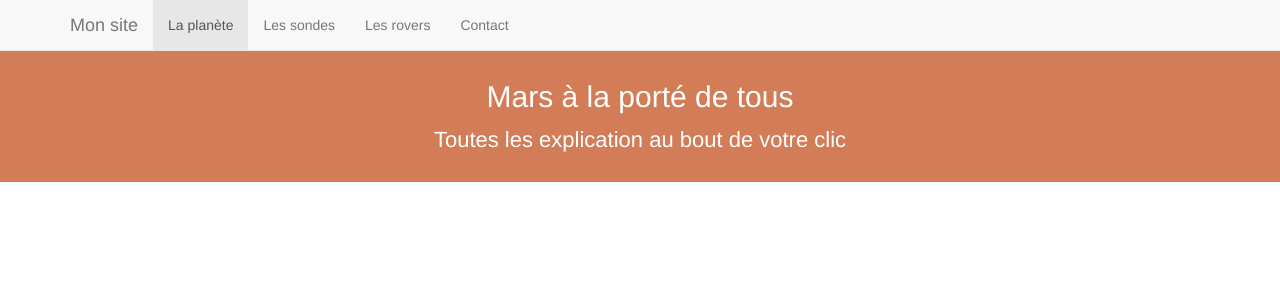
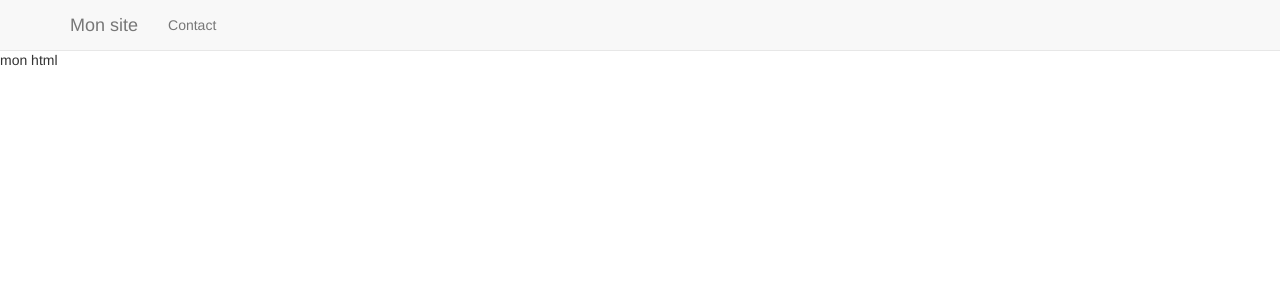
Before and after one commit to adrienDH/adrien.dhermy.fr, a PHP site: page / in a window 1280 px wide. Shown: the top 300 px of the page. Run offline with PHP 8.4, Linux system fonts and the light colour scheme; data that the repository does not hold is empty.

Commit message:
#Nettoyage du mvc pour le début du projet

```diff
--- a/Controllers/IndexController.php
+++ b/Controllers/IndexController.php
@@ -1,7 +1,4 @@
 <?php
-
-include("./models/DAOs/IndexDataAccessor.php");
-include("./models/Mappers/IndexMapper.php");
 
 class IndexController extends MainController {
 
@@ -9,17 +6,12 @@ class IndexController extends MainController {
 	private $indexMapper;
 
 	public function __construct() {
-		$this->indexDAO = new IndexDataAccessor();
-		$this->indexMapper = new IndexMapper();
+
 	}
 
 	public function homeAction() {
 
-		$text = $this->indexMapper->getText($this->indexDAO->getText());
-
-		return array(
-			"text" => $text
-		);
+		return array();
 	}
 
 }
--- a/conf/links.php
+++ b/conf/links.php
@@ -1,5 +1,5 @@
 <?php
 
 $links = array(
-	"planete" => "planete"
+
 );
--- a/inc/menu.php
+++ b/inc/menu.php
@@ -11,15 +11,6 @@
 		</div>
 		<div id="navbar" class="navbar-collapse collapse">
 			<ul class="nav navbar-nav">
-				<li class="active">
-					<a href="<?= rootUrl() . $links["planete"] ?>">La planète</a>
-				</li>
-				<li>
-					<a href="#">Les sondes</a>
-				</li>
-				<li>
-					<a href="#">Les rovers</a>
-				</li>
 				<li>
 					<a href="#">Contact</a>
 				</li>
@@ -27,3 +18,6 @@
 		</div>
 	</div>
 </nav>
+
+
+<!-- Ne pas oublier la class active au <li> -->
--- a/models/DAOs/IndexDataAccessor.php
+++ b/models/DAOs/IndexDataAccessor.php
@@ -8,10 +8,4 @@ class IndexDataAccessor {
 		$this->db = connexionSQL();
 	}
 
-	public function getText() {
-		$query = "SELECT * FROM t_test";
-		$reponse = $this->db->query($query);
-		return $reponse->fetch(PDO::FETCH_ASSOC);
-	}
-
 }
--- a/models/Mappers/IndexMapper.php
+++ b/models/Mappers/IndexMapper.php
@@ -1,13 +1,5 @@
 <?php
-
-include("./models/entities/Text.php");
 
 class IndexMapper {
 
-	public function getText($data) {
-		$text = new Text();
-		$text->text = $data["texte"];
-		return $text;
-	}
-
 }
--- a/models/entities/Text.php
+++ /dev/null
@@ -1,7 +0,0 @@
-<?php
-
-class Text {
-
-	public $text;
-
-}
--- a/views/Index/home.php
+++ b/views/Index/home.php
@@ -3,23 +3,4 @@
 		"./resources/css/home/home"
 	));
 ?>
-
-<div id="cover">
-	<?= $var->text->text ?>
-</div>
-
-<div id="title">
-	<div class="container">
-		<h1>Mars à la porté de tous</h1>
-		<h2>Toutes les explication au bout de votre clic</h2>
-	</div>
-</div>
-
-<div id="articles">
-</div>
-
-<div id="social-networks">
-</div>
-
-<div id="about-us">
-</div>
+mon html
--- a/views/Planete/home.php
+++ /dev/null
@@ -1 +0,0 @@
-<h1>Je suis sur la page planète</h1>
```
Also changed, not shown: Controllers/PlaneteController.php (deleted, +0 -9 lines).
